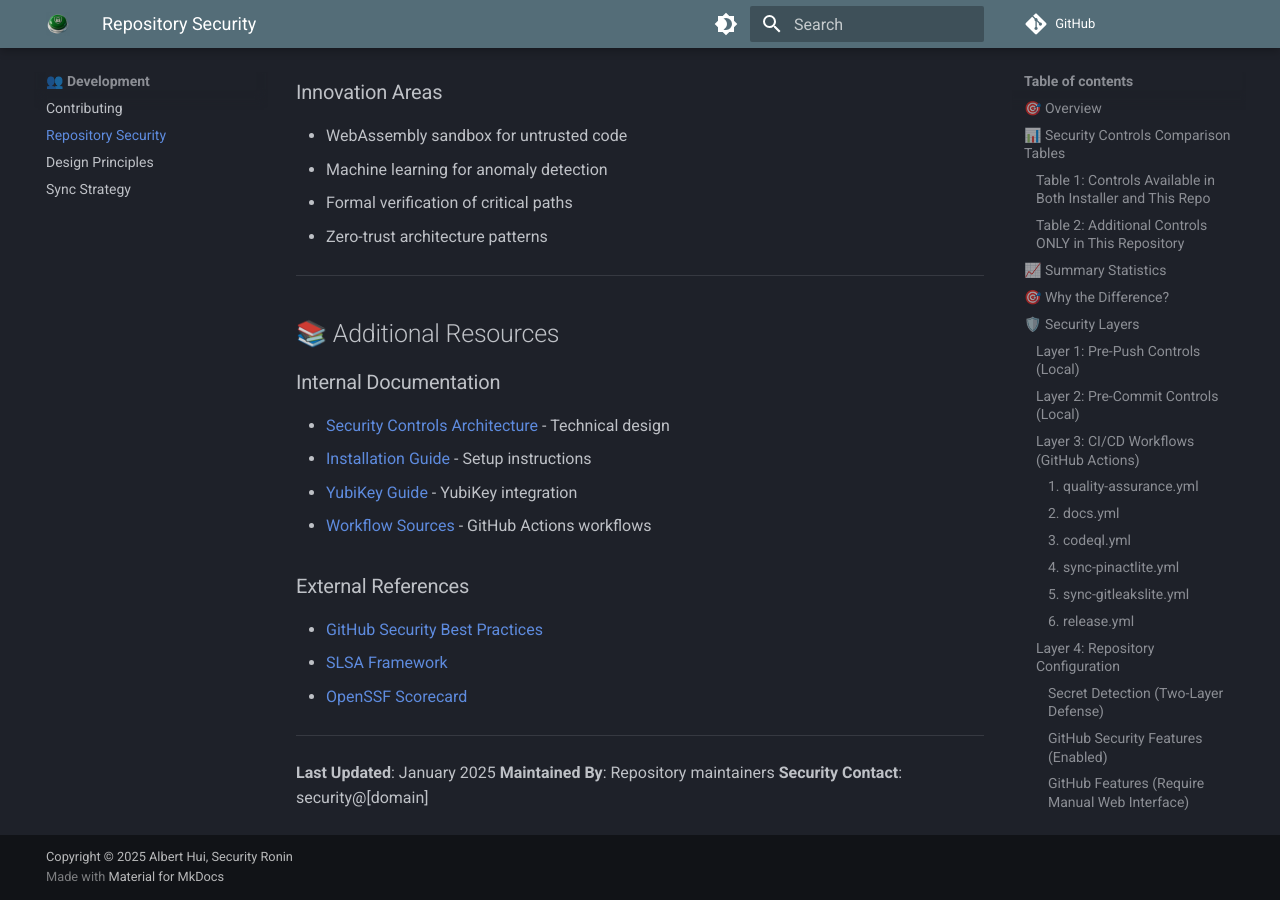
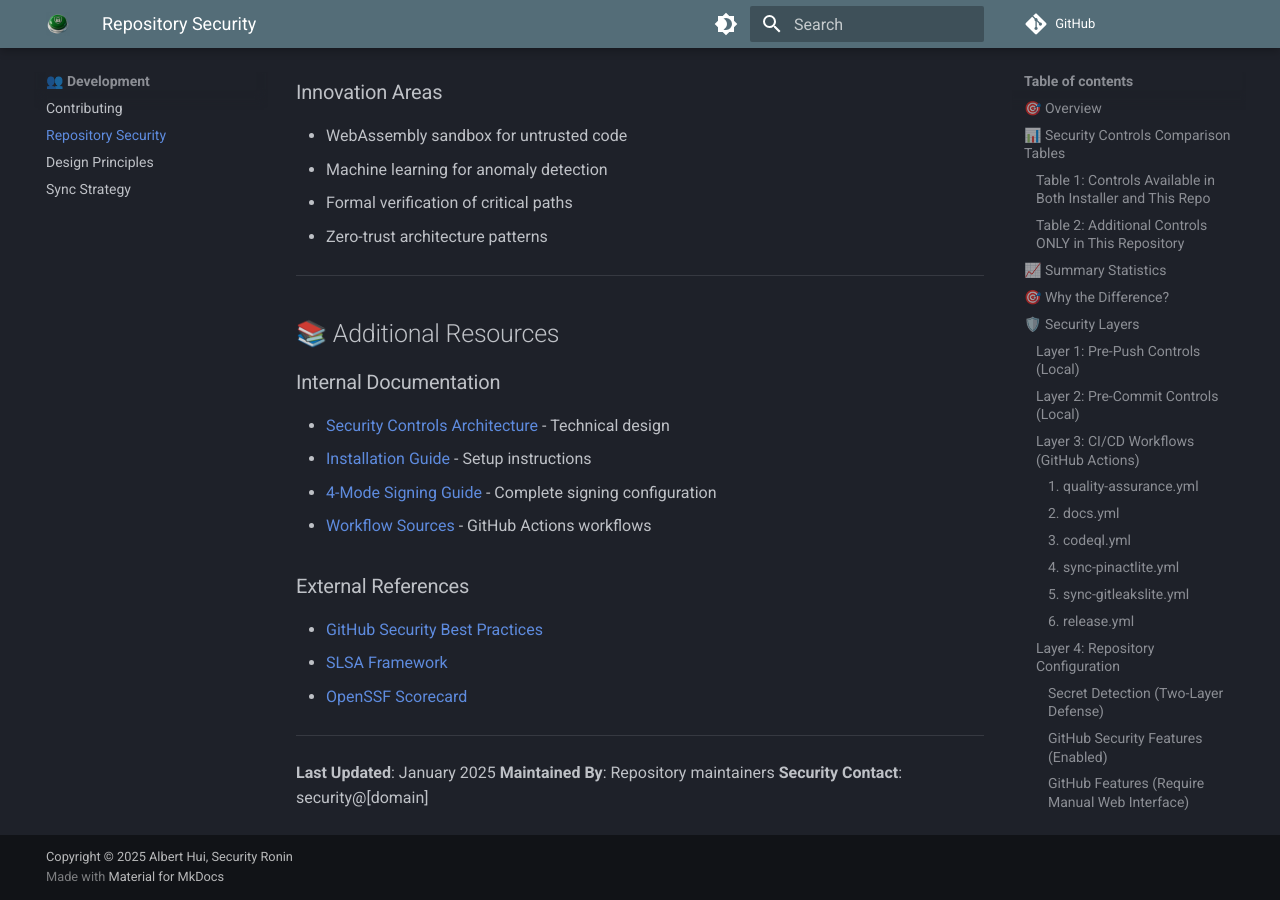
Before and after one commit to h4x0r/1-click-rust-sec, an MkDocs documentation site: the page built from docs/repo-security.md, in a window 1280 px wide and 900 px high, scrolled down 13818 px. Built offline with MkDocs 1.6.1 and Material for MkDocs 9.7.7, drawn with Linux system fonts in a browser that asks for light colours; comment, search, counter and statistics services are not loaded.

Commit message:
fix: update broken references to deleted documentation files
• Update repo-security.md to point to consolidated signing guide
• Update CLAUDE.md documentation link example
• Update validation script to check for 4-mode signing consolidation
• Remove validation checks for deleted yubikey-integration.md
• Add validation for consolidated documentation approach

This resolves CI link validation failures caused by references to
files that were deleted during documentation consolidation.

🤖 Generated with [Claude Code](https://claude.com/claude-code)

Co-Authored-By: Claude <noreply@anthropic.com>

```diff
--- a/docs/repo-security.md
+++ b/docs/repo-security.md
@@ -462,7 +462,7 @@ Repository Security Chain:
 ### Internal Documentation
 - [Security Controls Architecture](architecture.md) - Technical design
 - [Installation Guide](installation.md) - Setup instructions
-- [YubiKey Guide](yubikey-integration.md) - YubiKey integration
+- [4-Mode Signing Guide](installation.md#4-configure-commit-signing-4-modes-available) - Complete signing configuration
 - [Workflow Sources](https://github.com/h4x0r/1-click-github-sec/tree/main/.github/workflows) - GitHub Actions workflows
 
 ### External References
```
Also changed, not shown: CLAUDE.md (+1 -1 lines), 1 other file.
